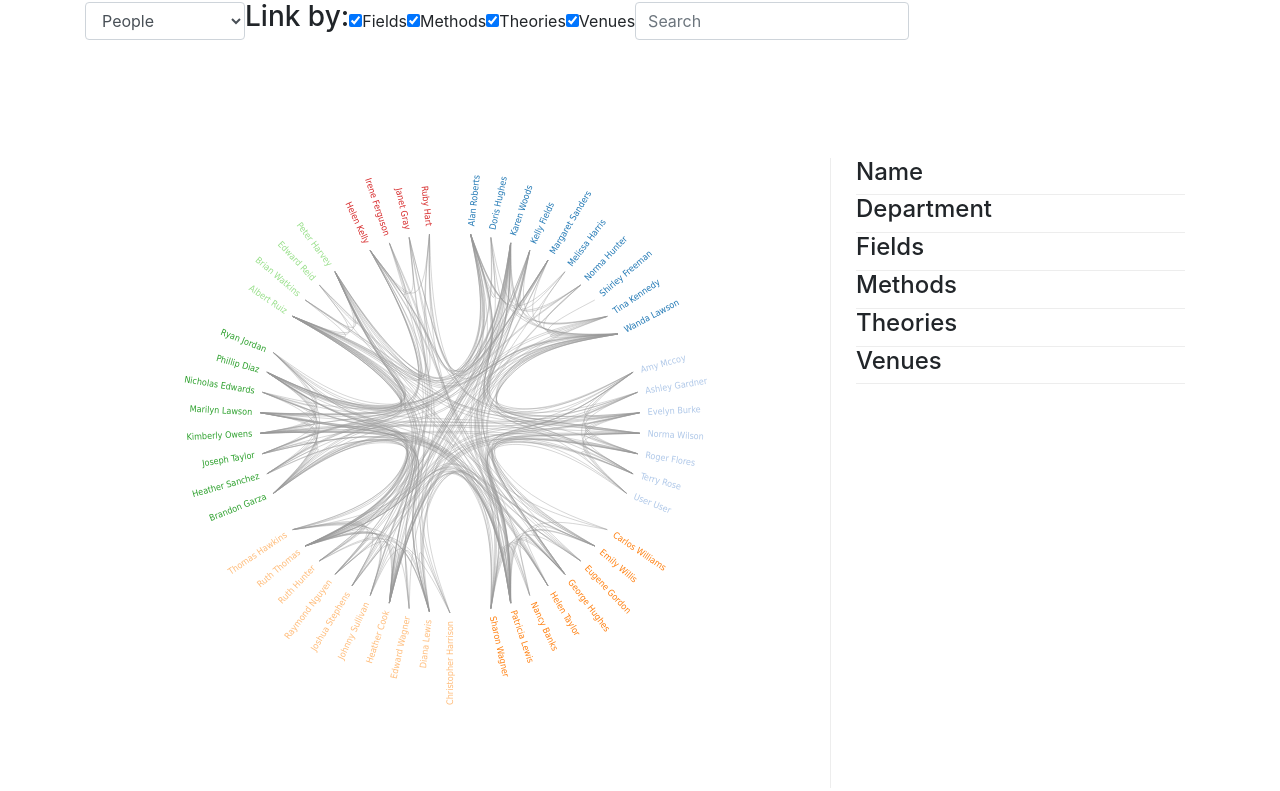
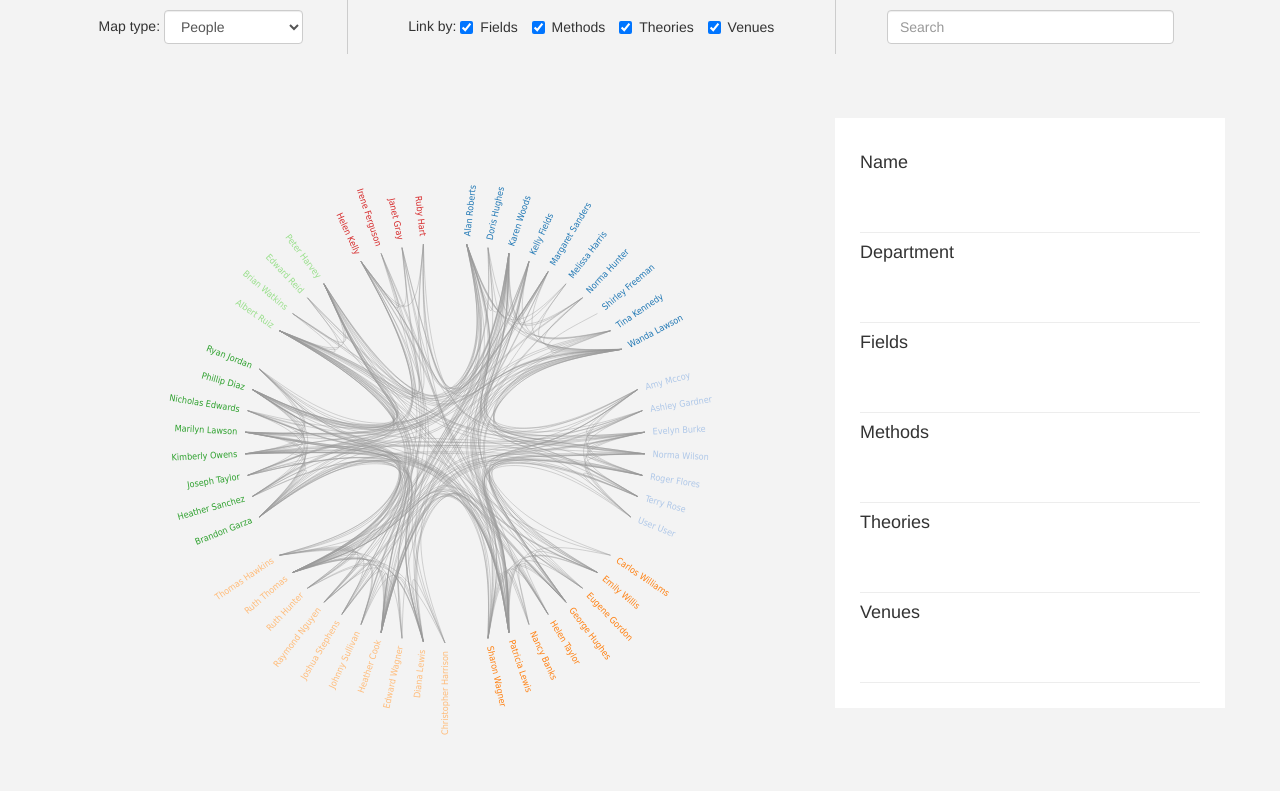
Before and after one commit to danielcarter/scholarmap_csst_js, a plain HTML site: page scholarMapIndex.html in a window 1280 px wide. Drawn offline with nearby package versions, Linux system fonts and the light colour scheme.

Commit message:
updated styles, added loading img

```diff
--- a/css/main.css
+++ b/css/main.css
@@ -1,10 +1,42 @@
+
+
+/***TOP CONTROLS***/
+#similarity-types {
+  padding-top: 16px;
+  padding-bottom: 16px;
+}
+
+#node-search {
+  width: 80%;
+  margin: 0px auto;
+  display: block;
+}
+
+.top-controls .form-group {
+  padding-top: 10px;
+  padding-bottom: 10px;
+}
+
+.top-controls .center {
+  text-align: center;
+}
+
+.form-group.search {
+  border-left: 1px solid #ccc;
+}
+
+.form-group.map-type {
+  border-right: 1px solid #ccc;
+}
 
 
 /***SIDEBAR***/
 #right-sidebar {
-  border-left: 1px solid #ededed;
-  margin-top: 100px;
+  background-color: #fff;
+  margin-top: 50px;
   font-size: .9em;
+  padding-top: 2em;
+  padding-bottom: 2em;
 }
 
 .referencesMap, .characteristicsMap {
@@ -39,6 +71,10 @@
 
 .node-attribute.collapsed.not-hidden {
   display: inline-block;
+}
+
+.attribute_holder div {
+  min-height: 80px;
 }
 
 .attribute_holder .name .node-attribute, .attribute_holder .authors .node-attribute {
@@ -82,13 +118,20 @@
 }
 
 
+/***VIZ***/
 
-
-
-.node-attribute.expand {
+#viz-loading {
+  display: block;
+  height: 100%;
+  width: 100%;
+  background-image: url(../img/loading.gif);
+  background-repeat:no-repeat;
+  background-position: center center;
+  background-color: #f3f3f3;
+  position: absolute;
+  top: 0;
+  left: 0;
 }
-
-/***VIZ***/
 
 .node {
   font: 300 9px Tahoma;
--- a/js/scholarmap.js
+++ b/js/scholarmap.js
@@ -32,6 +32,8 @@ Viz.setup = function(container, data_people, data_references, characteristics_re
       .tension(.85)
       .radius(function(d) { return d.y; })
       .angle(function(d) { return d.x / 180 * Math.PI; });
+
+  $(container).append('<div id="viz-loading"></div>');
 
   Viz.svg = d3.select(container).append("svg")
       .attr("class","viz")
@@ -73,9 +75,11 @@ Viz.setup_interactions = function() {
 
   $('#similarity-types input').change(function() {
 
+    $('#viz-loading').show();
+
     //If they uncheck all the boxes, check the first one...
     if ($('#similarity-types input[type="checkbox"]:not(:checked)').length >= $('#similarity-types input[type="checkbox"]:visible').length) {
-      $('#similarity-types input[type="checkbox"]:first').prop('checked',true);
+      $('#similarity-types input[type="checkbox"]:visible:first').prop('checked',true);
     }
 
     Viz.load_data();
@@ -83,6 +87,8 @@ Viz.setup_interactions = function() {
   })
 
   $('#map-types').change(function() {
+
+    $('#viz-loading').show();
 
     Viz.clear_sidebar();
     Viz.data_type = $('#map-types option:selected').attr('data-map-type');
@@ -290,6 +296,8 @@ Viz.clear_sidebar = function() {
 }
 
 Viz.update = function() {
+
+  $('#viz-loading').fadeOut('slow');
 
   //kill everything? ... yes, kill everything
   Viz.link = Viz.svg.selectAll(".link").remove();
--- a/scholarMapIndex.html
+++ b/scholarMapIndex.html
@@ -16,25 +16,36 @@
         });
     </script>
 
+    <style type="text/css">
+        body {
+            background-color: #f3f3f3;
+        }
+    </style>
+
 
 
 <div class="container">
-    <div class="row">
+    <div class="row top-controls">
         <div class="col-lg-12">
+
             <form class="form-inline">
 
-                <div class="form-group">
+            <div class="row">
 
+                <div class="form-group col-xs-3 map-type">
+                    <div class="center">
+                        <span class="h5">Map type:</span>
                         <select id="map-types" class="form-control">
                             <option data-map-type="PeopleMap">People</option>
                             <option data-map-type="ReferencesMap">References</option>
                             <option data-map-type="CharacteristicsMap">Characteristics</option>
                         </select>
-
+                    </div>
                 </div>
 
-                <div class="form-group" id="similarity-types">
-                    <span class="h3">Link by:</span>
+                <div class="form-group col-xs-5" id="similarity-types">
+                    <div class="center">
+                        <span class="h5">Link by:</span>
                         <label class="checkbox-inline fields">
                             <input type="checkbox" id="fieldsCb" value="fields"> Fields
                         </label>
@@ -54,12 +65,16 @@
                             <input type="checkbox" id="referencesCb" value="references"> References
                         </label>
                     </div>
+                </div>
 
-                <div class="form-group">
+                <div class="form-group col-xs-4 search">
                     <input id="node-search" type="text" class="form-control" placeholder="Search">
                 </div>
 
+            </div>
+
             </form>
+
         </div>
     </div>
 
```
Lines whose indentation alone changed are shown as unchanged.
